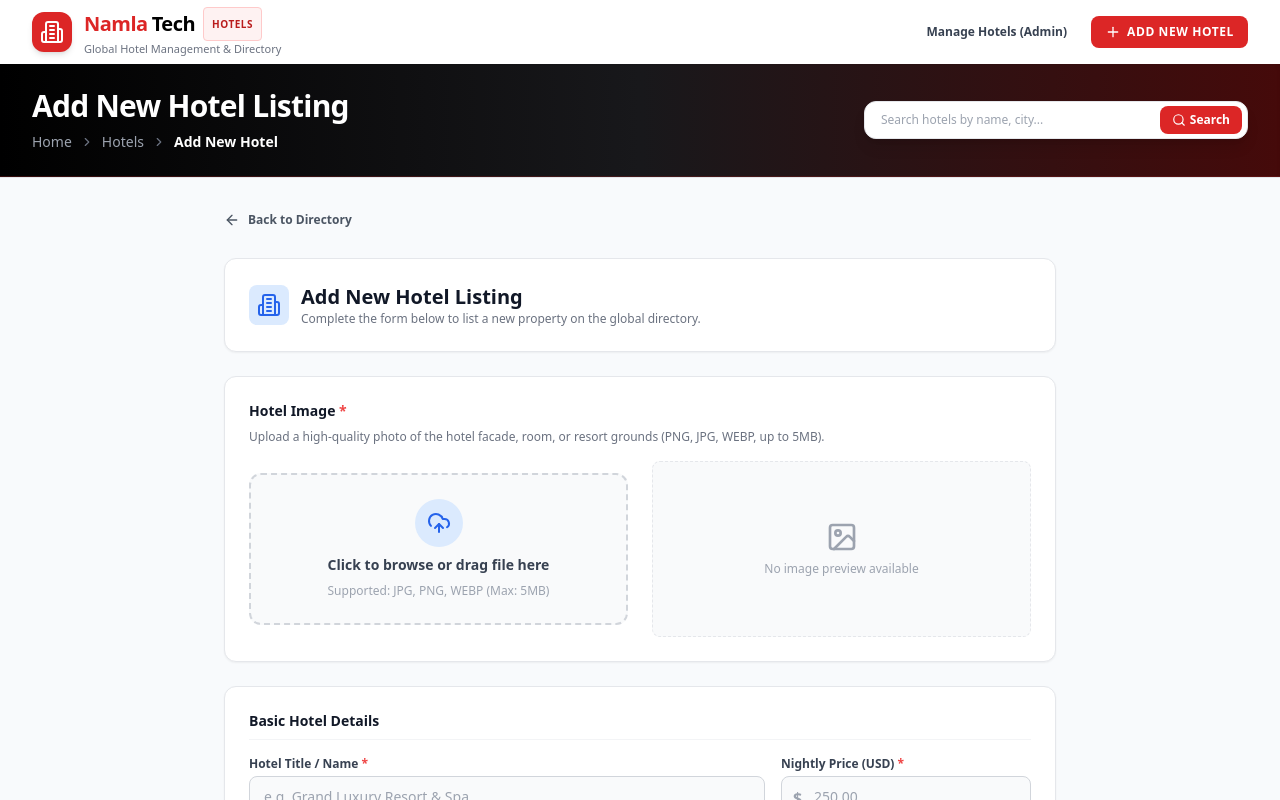
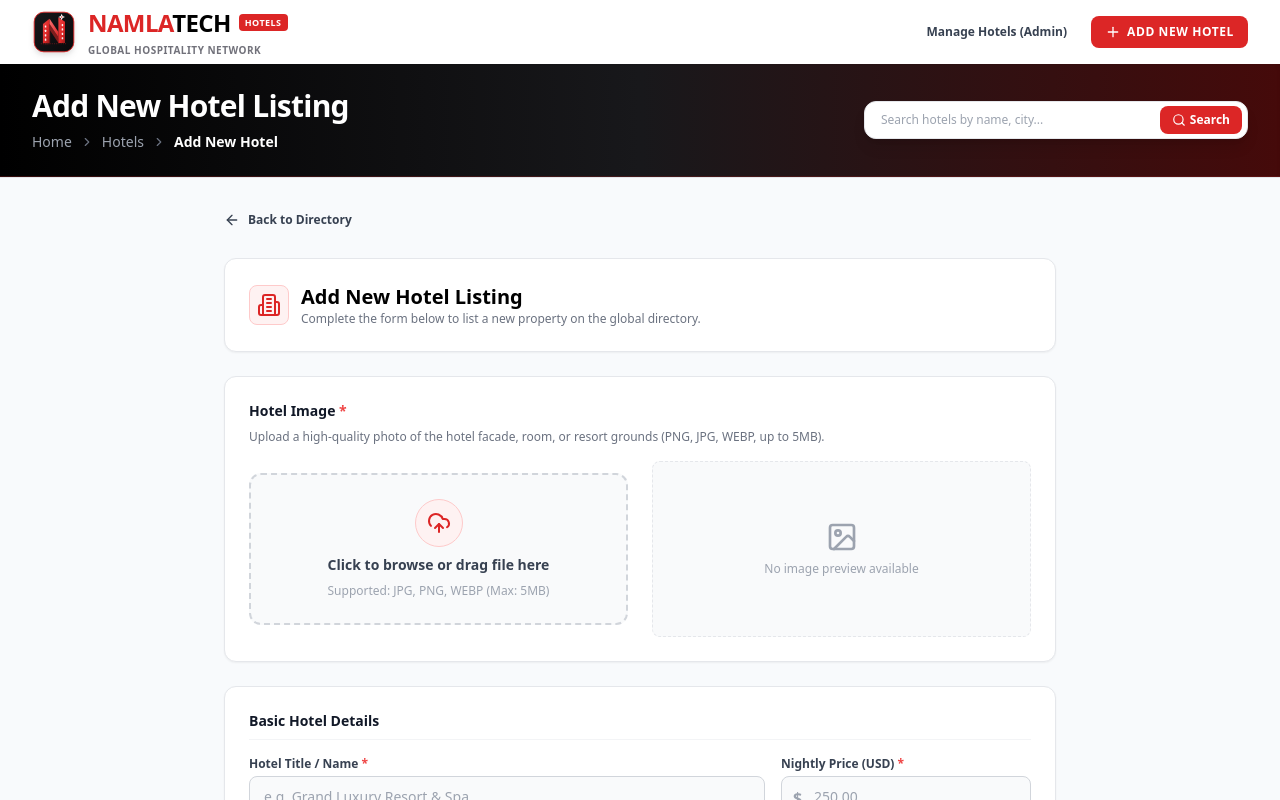
Before and after one commit to Mohdirfan20/namlatech-hotel-crud, a React (Vite) app in the folder frontend/: page /add in a window 1280 px wide. Shown: the top 800 px of the page. Built offline with nearby package versions, Linux system fonts and the light colour scheme.

Commit message:
feat: custom NamlaTech brand logo, unified black red white theme, and restored 25 hotel listings

```diff
--- a/frontend/src/components/Header.jsx
+++ b/frontend/src/components/Header.jsx
@@ -1,9 +1,10 @@
 import React, { useState, useEffect, useRef } from 'react';
 import { Link, useLocation, useNavigate } from 'react-router-dom';
 import { useDispatch } from 'react-redux';
-import { Building2, Plus, ChevronRight, Search, X, Loader2, MapPin, Star } from 'lucide-react';
+import { Plus, ChevronRight, Search, X, Loader2, MapPin, Star } from 'lucide-react';
 import { setSearch, fetchHotels } from '../redux/hotelSlice';
 import { hotelApi, getImageUrl } from '../services/api';
+import NamlaTechLogo from './NamlaTechLogo';
 
 const Header = () => {
   const location = useLocation();
@@ -90,19 +91,8 @@ const Header = () => {
       {/* Top Navbar (Red, White & Black) */}
       <div className="max-w-7xl mx-auto px-4 sm:px-6 lg:px-8">
         <div className="flex items-center justify-between h-16">
-          {/* Logo */}
-          <Link to="/" className="flex items-center space-x-3 group">
-            <div className="w-10 h-10 rounded-xl bg-red-600 flex items-center justify-center text-white shadow-md group-hover:bg-red-700 transition">
-              <Building2 className="w-6 h-6" />
-            </div>
-            <div>
-              <span className="text-xl font-black tracking-tight text-black flex items-center">
-                <span className="text-red-600 mr-1">Namla</span>Tech
-                <span className="ml-2 text-[10px] font-black uppercase tracking-wider bg-red-50 text-red-700 border border-red-200 px-2 py-0.5 rounded">Hotels</span>
-              </span>
-              <p className="text-[11px] text-gray-500 hidden sm:block font-medium">Global Hotel Management & Directory</p>
-            </div>
-          </Link>
+          {/* Bespoke NamlaTech Hotels Brand Logo */}
+          <NamlaTechLogo size="md" />
 
           {/* Top Right: Admin Management & Add Hotel */}
           <div className="flex items-center space-x-2 sm:space-x-3">
--- a/frontend/src/components/HotelForm.jsx
+++ b/frontend/src/components/HotelForm.jsx
@@ -200,7 +200,7 @@ const HotelForm = ({ initialData = null, onSubmit, isSubmitting = false, isEdit
 
         <div className="grid grid-cols-1 md:grid-cols-2 gap-6 items-center">
           {/* Upload Dropzone */}
-          <div className="relative border-2 border-dashed border-gray-300 hover:border-blue-500 rounded-xl p-6 text-center cursor-pointer transition bg-gray-50 hover:bg-blue-50/30 group">
+          <div className="relative border-2 border-dashed border-gray-300 hover:border-red-500 rounded-xl p-6 text-center cursor-pointer transition bg-gray-50 hover:bg-red-50/30 group">
             <input
               type="file"
               id="hotel-image-input"
@@ -209,7 +209,7 @@ const HotelForm = ({ initialData = null, onSubmit, isSubmitting = false, isEdit
               className="absolute inset-0 w-full h-full opacity-0 cursor-pointer"
             />
             <div className="flex flex-col items-center justify-center space-y-2 pointer-events-none">
-              <div className="w-12 h-12 rounded-full bg-blue-100 flex items-center justify-center text-blue-600 group-hover:scale-110 transition">
+              <div className="w-12 h-12 rounded-full bg-red-50 border border-red-200 flex items-center justify-center text-red-600 group-hover:scale-110 transition">
                 <UploadCloud className="w-6 h-6" />
               </div>
               <div className="text-sm font-semibold text-gray-700">
@@ -284,7 +284,7 @@ const HotelForm = ({ initialData = null, onSubmit, isSubmitting = false, isEdit
               placeholder="e.g. Grand Luxury Resort & Spa"
               className={`w-full px-3.5 py-2.5 text-sm rounded-lg border ${
                 errors.title ? 'border-red-500 bg-red-50/20' : 'border-gray-300 bg-gray-50'
-              } focus:bg-white focus:ring-2 focus:ring-blue-500 outline-none transition`}
+              } focus:bg-white focus:ring-2 focus:ring-red-600 outline-none transition`}
             />
             {errors.title && (
               <p className="text-xs text-red-600 mt-1 flex items-center">
@@ -313,7 +313,7 @@ const HotelForm = ({ initialData = null, onSubmit, isSubmitting = false, isEdit
                 placeholder="250.00"
                 className={`w-full pl-8 pr-3.5 py-2.5 text-sm rounded-lg border ${
                   errors.price ? 'border-red-500 bg-red-50/20' : 'border-gray-300 bg-gray-50'
-                } focus:bg-white focus:ring-2 focus:ring-blue-500 outline-none transition`}
+                } focus:bg-white focus:ring-2 focus:ring-red-600 outline-none transition`}
               />
             </div>
             {errors.price && (
@@ -340,7 +340,7 @@ const HotelForm = ({ initialData = null, onSubmit, isSubmitting = false, isEdit
             placeholder="Describe the hotel atmosphere, amenities, views, dining options, and guest experience..."
             className={`w-full px-3.5 py-2.5 text-sm rounded-lg border ${
               errors.description ? 'border-red-500 bg-red-50/20' : 'border-gray-300 bg-gray-50'
-            } focus:bg-white focus:ring-2 focus:ring-blue-500 outline-none transition`}
+            } focus:bg-white focus:ring-2 focus:ring-red-600 outline-none transition`}
           ></textarea>
           {errors.description && (
             <p className="text-xs text-red-600 mt-1 flex items-center">
@@ -354,12 +354,12 @@ const HotelForm = ({ initialData = null, onSubmit, isSubmitting = false, isEdit
       <div className="bg-white p-6 rounded-xl border border-gray-200 shadow-sm space-y-4">
         <div className="flex items-center justify-between border-b border-gray-100 pb-2">
           <h3 className="text-sm font-bold text-gray-900 flex items-center">
-            <MapPin className="w-4 h-4 mr-1.5 text-blue-600" /> Geographic Location
+            <MapPin className="w-4 h-4 mr-1.5 text-red-600" /> Geographic Location
           </h3>
           <button
             type="button"
             onClick={handleUseMyLocation}
-            className="text-xs font-semibold text-blue-600 hover:text-blue-800 flex items-center space-x-1"
+            className="text-xs font-bold text-red-600 hover:text-red-800 flex items-center space-x-1"
           >
             <Navigation className="w-3.5 h-3.5" />
             <span>Fill Current Device Coordinates</span>
@@ -384,7 +384,7 @@ const HotelForm = ({ initialData = null, onSubmit, isSubmitting = false, isEdit
               placeholder="e.g. 48.8584"
               className={`w-full px-3.5 py-2.5 text-sm rounded-lg border ${
                 errors.latitude ? 'border-red-500 bg-red-50/20' : 'border-gray-300 bg-gray-50'
-              } focus:bg-white focus:ring-2 focus:ring-blue-500 outline-none transition`}
+              } focus:bg-white focus:ring-2 focus:ring-red-600 outline-none transition`}
             />
             {errors.latitude && (
               <p className="text-xs text-red-600 mt-1 flex items-center">
@@ -410,7 +410,7 @@ const HotelForm = ({ initialData = null, onSubmit, isSubmitting = false, isEdit
               placeholder="e.g. 2.2945"
               className={`w-full px-3.5 py-2.5 text-sm rounded-lg border ${
                 errors.longitude ? 'border-red-500 bg-red-50/20' : 'border-gray-300 bg-gray-50'
-              } focus:bg-white focus:ring-2 focus:ring-blue-500 outline-none transition`}
+              } focus:bg-white focus:ring-2 focus:ring-red-600 outline-none transition`}
             />
             {errors.longitude && (
               <p className="text-xs text-red-600 mt-1 flex items-center">
--- /dev/null
+++ b/frontend/src/components/NamlaTechLogo.jsx
@@ -0,0 +1,152 @@
+import React from 'react';
+import { Link } from 'react-router-dom';
+
+/**
+ * NamlaTechLogo - Premium, custom-crafted brand logo for NamlaTech / Namlatic Hotels.
+ * Features a distinct architectural geometric 'N' emblem with skyscraper silhouette,
+ * rooftop hospitality spire star, and pure Black, Red, and White palette.
+ */
+export const NamlaTechEmblem = ({ className = 'w-10 h-10' }) => (
+  <svg
+    viewBox="0 0 120 120"
+    className={`${className} flex-shrink-0 drop-shadow-md transition-transform duration-200 group-hover:scale-105`}
+    fill="none"
+    xmlns="http://www.w3.org/2000/svg"
+    aria-label="NamlaTech Emblem"
+  >
+    <defs>
+      <linearGradient id="namlaRedPrimary" x1="0%" y1="0%" x2="100%" y2="100%">
+        <stop offset="0%" stopColor="#EF4444" />
+        <stop offset="60%" stopColor="#DC2626" />
+        <stop offset="100%" stopColor="#991B1B" />
+      </linearGradient>
+      <linearGradient id="namlaRedAccent" x1="0%" y1="0%" x2="100%" y2="100%">
+        <stop offset="0%" stopColor="#F87171" />
+        <stop offset="100%" stopColor="#DC2626" />
+      </linearGradient>
+      <linearGradient id="namlaDarkBg" x1="0%" y1="0%" x2="100%" y2="100%">
+        <stop offset="0%" stopColor="#18181B" />
+        <stop offset="100%" stopColor="#09090B" />
+      </linearGradient>
+      <filter id="namlaGlowEffect" x="-20%" y="-20%" width="140%" height="140%">
+        <feDropShadow dx="0" dy="2" stdDeviation="3" floodColor="#DC2626" floodOpacity="0.35" />
+      </filter>
+    </defs>
+
+    {/* Black Shield / Squircle Container with Red Accent Stroke */}
+    <rect
+      x="6"
+      y="6"
+      width="108"
+      height="108"
+      rx="26"
+      fill="url(#namlaDarkBg)"
+      stroke="#DC2626"
+      strokeWidth="2.5"
+    />
+
+    {/* Subtle Luxury Architectural Baseline */}
+    <line x1="24" y1="92" x2="96" y2="92" stroke="#DC2626" strokeWidth="2" strokeDasharray="3 3" opacity="0.5" />
+
+    {/* Left Skyscraper Tower (Part 1 of the 'N') */}
+    <path
+      d="M30 90 L30 38 L48 24 L48 90 Z"
+      fill="url(#namlaRedPrimary)"
+      filter="url(#namlaGlowEffect)"
+    />
+
+    {/* Left Tower Luxury Suite Windows in Crisp Pure White */}
+    <rect x="35" y="42" width="4" height="6" rx="1" fill="#FFFFFF" opacity="0.95" />
+    <rect x="35" y="54" width="4" height="6" rx="1" fill="#FFFFFF" opacity="0.95" />
+    <rect x="35" y="66" width="4" height="6" rx="1" fill="#FFFFFF" opacity="0.95" />
+    <rect x="35" y="78" width="4" height="6" rx="1" fill="#FFFFFF" opacity="0.95" />
+
+    {/* Central Dynamic Skybridge (Diagonal Connector of 'N') */}
+    <path
+      d="M48 38 L72 74 L72 90 L48 54 Z"
+      fill="#7F1D1D"
+    />
+    <path
+      d="M48 24 L72 60 L72 74 L48 38 Z"
+      fill="url(#namlaRedAccent)"
+    />
+
+    {/* Right Tower Spire (Part 2 of 'N') */}
+    <path
+      d="M72 90 L72 20 L90 32 L90 90 Z"
+      fill="url(#namlaRedPrimary)"
+    />
+
+    {/* Right Tower Suite Windows */}
+    <rect x="81" y="38" width="4" height="6" rx="1" fill="#FFFFFF" opacity="0.95" />
+    <rect x="81" y="50" width="4" height="6" rx="1" fill="#FFFFFF" opacity="0.95" />
+    <rect x="81" y="62" width="4" height="6" rx="1" fill="#FFFFFF" opacity="0.95" />
+    <rect x="81" y="74" width="4" height="6" rx="1" fill="#FFFFFF" opacity="0.95" />
+
+    {/* Rooftop Hospitality Compass Star in White & Red */}
+    <path
+      d="M81 10 L83.5 16.5 L90 19 L83.5 21.5 L81 28 L78.5 21.5 L72 19 L78.5 16.5 Z"
+      fill="#FFFFFF"
+    />
+    <circle cx="81" cy="19" r="2" fill="#DC2626" />
+  </svg>
+);
+
+const NamlaTechLogo = ({
+  inverted = false,
+  size = 'md',
+  showTagline = true,
+  linkTo = '/'
+}) => {
+  const emblemSizes = {
+    sm: 'w-8 h-8',
+    md: 'w-10 h-10 sm:w-11 sm:h-11',
+    lg: 'w-12 h-12 sm:w-14 sm:h-14'
+  };
+
+  const titleSizes = {
+    sm: 'text-lg',
+    md: 'text-xl sm:text-2xl',
+    lg: 'text-2xl sm:text-3xl'
+  };
+
+  const content = (
+    <div className="flex items-center space-x-3 group select-none">
+      {/* Brand Emblem Icon */}
+      <NamlaTechEmblem className={emblemSizes[size]} />
+
+      {/* Typography */}
+      <div className="flex flex-col justify-center">
+        <div className="flex items-center">
+          <span className={`font-black tracking-tight leading-none ${titleSizes[size]}`}>
+            <span className="text-red-600">NAMLA</span>
+            <span className={inverted ? 'text-white' : 'text-black'}>TECH</span>
+          </span>
+          <span className="ml-2 px-1.5 py-0.5 text-[9px] font-black uppercase tracking-wider bg-red-600 text-white rounded shadow-xs">
+            Hotels
+          </span>
+        </div>
+
+        {showTagline && (
+          <p className={`text-[10px] tracking-wider uppercase font-semibold mt-1 transition ${
+            inverted ? 'text-zinc-400 group-hover:text-zinc-200' : 'text-zinc-500 group-hover:text-zinc-800'
+          }`}>
+            Global Hospitality Network
+          </p>
+        )}
+      </div>
+    </div>
+  );
+
+  if (linkTo) {
+    return (
+      <Link to={linkTo} className="inline-flex items-center focus:outline-none">
+        {content}
+      </Link>
+    );
+  }
+
+  return content;
+};
+
+export default NamlaTechLogo;
--- a/frontend/src/pages/AddEditHotelPage.jsx
+++ b/frontend/src/pages/AddEditHotelPage.jsx
@@ -62,7 +62,7 @@ const AddEditHotelPage = () => {
       <div>
         <Link
           to={isEdit ? `/hotels/${id}` : '/'}
-          className="inline-flex items-center space-x-2 text-xs font-semibold text-gray-600 hover:text-blue-600 transition"
+          className="inline-flex items-center space-x-2 text-xs font-bold text-gray-700 hover:text-red-600 transition"
         >
           <ArrowLeft className="w-4 h-4" />
           <span>{isEdit ? 'Back to Hotel Details' : 'Back to Directory'}</span>
@@ -72,11 +72,11 @@ const AddEditHotelPage = () => {
       {/* Header card */}
       <div className="bg-white p-6 rounded-xl border border-gray-200 shadow-sm flex items-center justify-between">
         <div className="flex items-center space-x-3">
-          <div className="w-10 h-10 rounded-lg bg-blue-100 flex items-center justify-center text-blue-600">
+          <div className="w-10 h-10 rounded-lg bg-red-50 border border-red-200 flex items-center justify-center text-red-600">
             <Building2 className="w-6 h-6" />
           </div>
           <div>
-            <h1 className="text-xl font-extrabold text-gray-900">{pageTitle}</h1>
+            <h1 className="text-xl font-extrabold text-black">{pageTitle}</h1>
             <p className="text-xs text-gray-500">
               {isEdit
                 ? 'Update accommodation details, pricing, coordinates, and images.'
@@ -97,8 +97,8 @@ const AddEditHotelPage = () => {
       {/* Form or Loader */}
       {isEdit && detailLoading ? (
         <div className="p-12 text-center bg-white rounded-xl border border-gray-200">
-          <div className="inline-block w-8 h-8 border-4 border-blue-600 border-t-transparent rounded-full animate-spin mb-2"></div>
-          <p className="text-xs text-gray-500">Loading hotel data for editing...</p>
+          <div className="inline-block w-8 h-8 border-4 border-red-600 border-t-transparent rounded-full animate-spin mb-2"></div>
+          <p className="text-xs text-gray-500 font-bold">Loading hotel data for editing...</p>
         </div>
       ) : (
         <HotelForm
```
Also changed, not shown: frontend/src/components/Footer.jsx (+4 -8 lines), frontend/src/components/HotelMap.jsx (+4 -4 lines), frontend/src/pages/AdminManagePage.jsx (+10 -10 lines), frontend/src/pages/NotFoundPage.jsx (+5 -5 lines).
